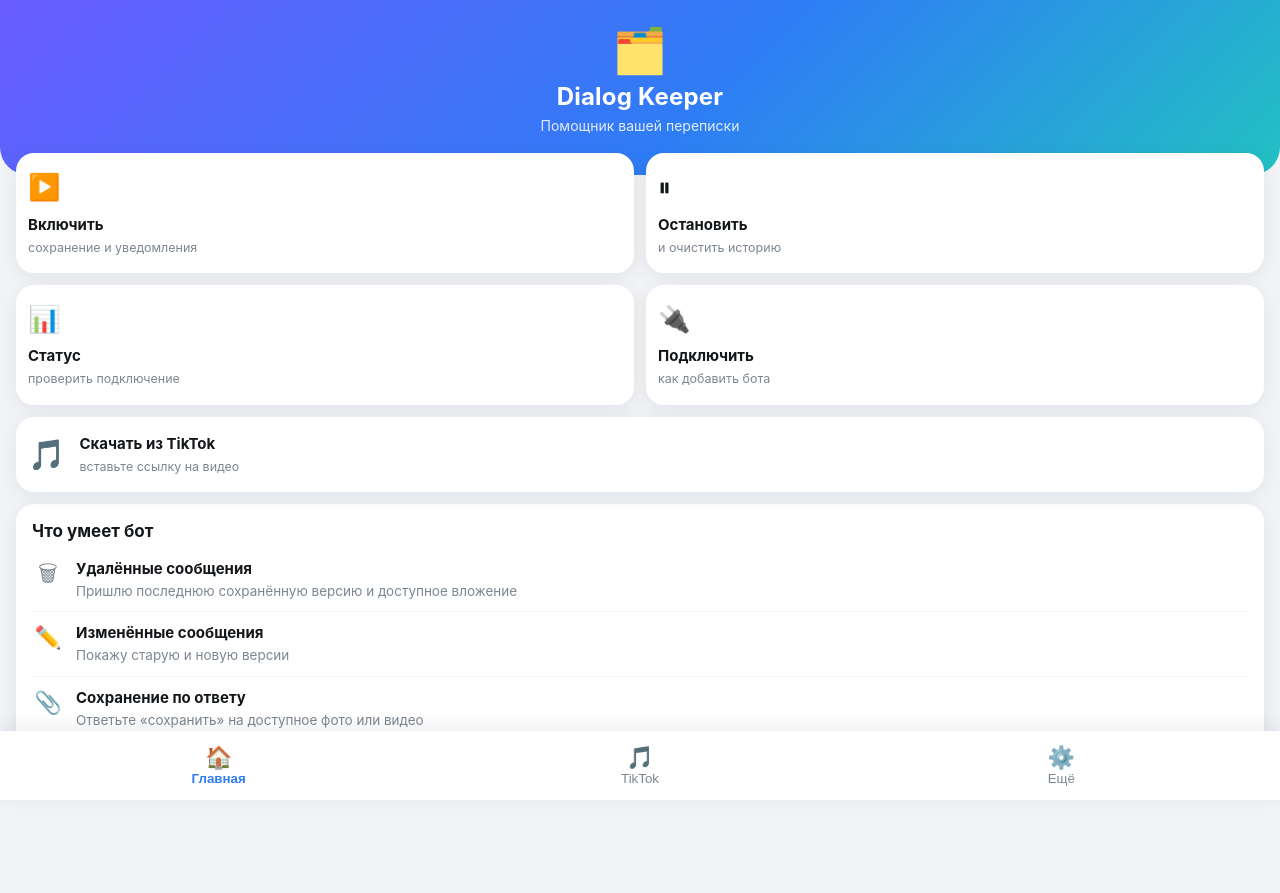
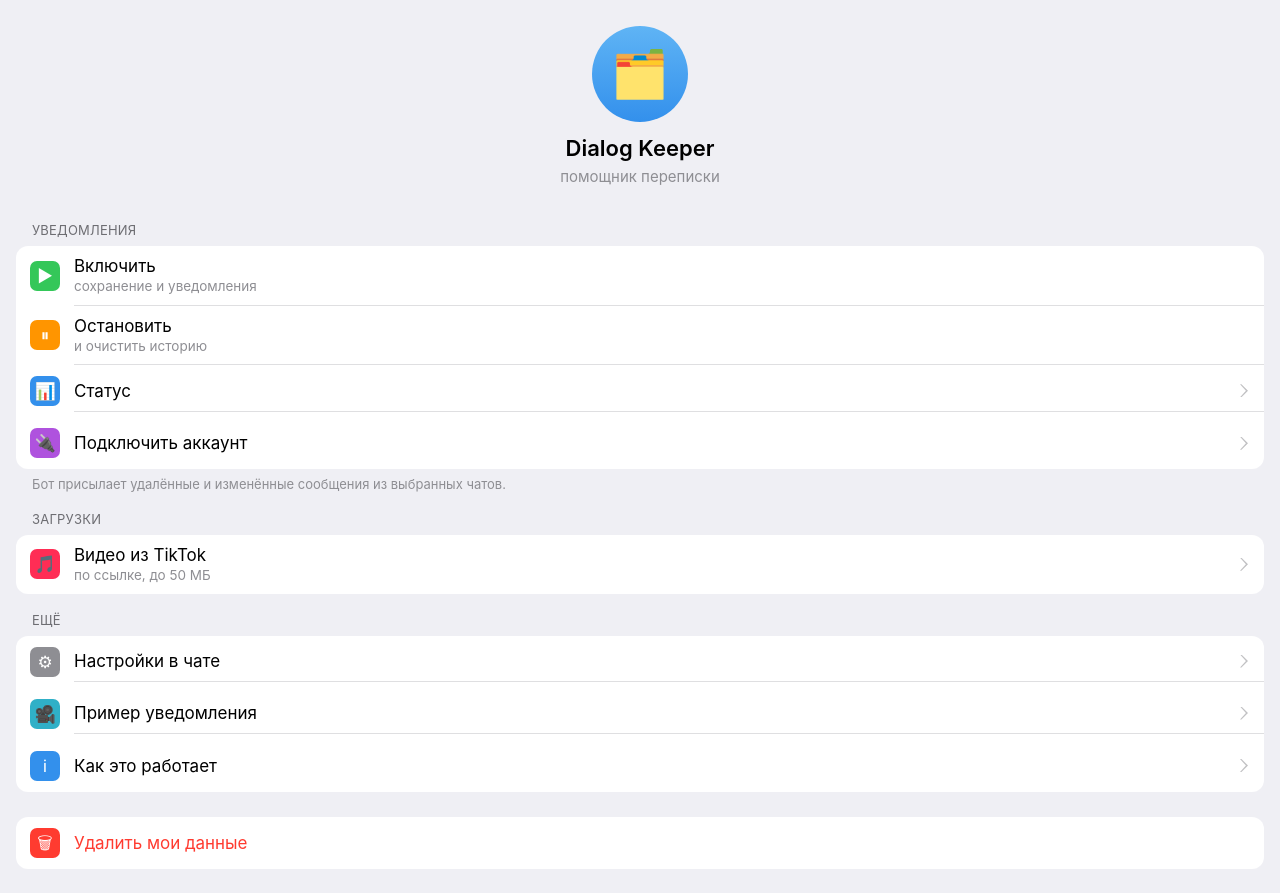
Before and after one commit to BooGeyMAH/dialog-keeper-app, a plain HTML site: page index.html in a window 1280 px wide. Before the commit the page ends 852 px from the top, so only its background shows below. Drawn offline with Linux system fonts and the light colour scheme.

Commit message:
Telegram-style design

```diff
--- a/index.html
+++ b/index.html
@@ -6,142 +6,156 @@
 <title>Dialog Keeper</title>
 <script src="https://telegram.org/js/telegram-web-app.js"></script>
 <style>
+  /* Цвета берутся из темы Telegram; значения по умолчанию — светлая тема iOS. */
   :root {
-    --bg: var(--tg-theme-bg-color, #ffffff);
-    --bg2: var(--tg-theme-secondary-bg-color, #f1f3f6);
-    --text: var(--tg-theme-text-color, #14171a);
-    --hint: var(--tg-theme-hint-color, #7d8791);
-    --accent: var(--tg-theme-button-color, #2f7cf6);
+    --bg: var(--tg-theme-secondary-bg-color, #efeff4);
+    --section: var(--tg-theme-section-bg-color, #ffffff);
+    --text: var(--tg-theme-text-color, #000000);
+    --hint: var(--tg-theme-hint-color, #8e8e93);
+    --subtitle: var(--tg-theme-subtitle-text-color, var(--tg-theme-hint-color, #8e8e93));
+    --link: var(--tg-theme-link-color, #007aff);
+    --accent: var(--tg-theme-button-color, #3390ec);
     --accent-text: var(--tg-theme-button-text-color, #ffffff);
-    --radius: 18px;
-    --ok: #2bb673; --bad: #e5484d;
+    --header: var(--tg-theme-section-header-text-color, #6d6d72);
+    --danger: var(--tg-theme-destructive-text-color, #ff3b30);
+    --sep: color-mix(in srgb, var(--hint) 28%, transparent);
   }
   * { box-sizing: border-box; -webkit-tap-highlight-color: transparent; }
-  html, body { margin: 0; background: var(--bg2); color: var(--text);
-    font: 16px/1.4 -apple-system, "Segoe UI", Roboto, sans-serif; }
-  body { padding-bottom: calc(84px + env(safe-area-inset-bottom)); min-height: 100vh; }
-  .hero { padding: 28px 20px 40px; color: #fff; text-align: center;
-    background: linear-gradient(135deg, #6a5cff 0%, #2f7cf6 55%, #22c1c3 100%);
-    border-radius: 0 0 28px 28px; }
-  .hero .logo { font-size: 44px; line-height: 1; }
-  .hero h1 { margin: 8px 0 2px; font-size: 24px; letter-spacing: .2px; }
-  .hero p { margin: 0; opacity: .85; font-size: 14px; }
-  main { padding: 0 16px; margin-top: -22px; }
-  section { display: none; animation: fade .25s ease; }
-  section.active { display: block; }
-  @keyframes fade { from { opacity: 0; transform: translateY(6px); } to { opacity: 1; transform: none; } }
-  .card { background: var(--bg); border-radius: var(--radius); padding: 16px;
-    margin-bottom: 12px; box-shadow: 0 4px 18px rgba(20,30,60,.07); }
-  .card h2 { margin: 0 0 4px; font-size: 17px; }
-  .card p { margin: 0; color: var(--hint); font-size: 14px; }
-  .grid { display: grid; grid-template-columns: 1fr 1fr; gap: 12px; margin-bottom: 12px; }
-  .tile { background: var(--bg); border: 0; border-radius: var(--radius); padding: 16px 12px;
-    text-align: left; color: var(--text); font: inherit; cursor: pointer;
-    box-shadow: 0 4px 18px rgba(20,30,60,.07); transition: transform .12s; }
-  .tile:active { transform: scale(.96); }
-  .tile .ico { font-size: 26px; display: block; margin-bottom: 8px; }
-  .tile b { display: block; font-size: 15px; }
-  .tile small { color: var(--hint); font-size: 12.5px; }
-  .tile.wide { grid-column: span 2; display: flex; align-items: center; gap: 14px; }
-  .tile.wide .ico { margin: 0; font-size: 30px; }
-  .feature { display: flex; gap: 12px; align-items: flex-start; padding: 10px 0; }
-  .feature + .feature { border-top: 1px solid var(--bg2); }
-  .feature .ico { font-size: 22px; width: 32px; text-align: center; }
-  .feature b { display: block; font-size: 15px; }
-  .feature span { color: var(--hint); font-size: 13.5px; }
-  input[type=text] { width: 100%; border: 2px solid transparent; background: var(--bg2);
-    color: var(--text); border-radius: 14px; padding: 14px; font: inherit; outline: none; }
-  input[type=text]:focus { border-color: var(--accent); }
-  .btn { width: 100%; border: 0; border-radius: 14px; padding: 14px; margin-top: 10px;
-    background: var(--accent); color: var(--accent-text); font: 600 16px inherit; cursor: pointer;
-    transition: transform .12s, opacity .2s; }
-  .btn:active { transform: scale(.98); }
-  .btn.ghost { background: var(--bg2); color: var(--text); }
-  .btn.danger { background: transparent; color: var(--bad); border: 1px solid var(--bad); }
-  .btn:disabled { opacity: .45; }
-  .err { color: var(--bad); font-size: 13px; margin-top: 8px; min-height: 18px; }
-  nav { position: fixed; left: 0; right: 0; bottom: 0; display: flex; background: var(--bg);
-    padding: 8px 8px calc(8px + env(safe-area-inset-bottom)); box-shadow: 0 -4px 18px rgba(20,30,60,.08); }
-  nav button { flex: 1; border: 0; background: none; color: var(--hint); font: 12px inherit;
-    padding: 6px 0; border-radius: 12px; cursor: pointer; }
-  nav button .ico { display: block; font-size: 22px; }
-  nav button.active { color: var(--accent); font-weight: 600; }
+  html, body { margin: 0; background: var(--bg); color: var(--text);
+    font: 17px/1.3 -apple-system, BlinkMacSystemFont, "SF Pro Text", "Segoe UI", Roboto, sans-serif; }
+  body { padding: 0 0 calc(24px + env(safe-area-inset-bottom)); min-height: 100vh; }
+  .page { display: none; animation: slide .22s ease; }
+  .page.active { display: block; }
+  @keyframes slide { from { opacity: 0; transform: translateX(14px); } to { opacity: 1; transform: none; } }
+
+  .profile { text-align: center; padding: 26px 20px 18px; }
+  .avatar { width: 96px; height: 96px; margin: 0 auto 12px; border-radius: 50%; display: grid;
+    place-items: center; font-size: 46px; color: #fff;
+    background: linear-gradient(180deg, #5fb4f5 0%, #3390ec 100%); }
+  .profile h1 { margin: 0; font-size: 22px; font-weight: 600; }
+  .profile p { margin: 4px 0 0; color: var(--subtitle); font-size: 15px; }
+
+  .header { padding: 18px 32px 7px; font-size: 13px; text-transform: uppercase;
+    letter-spacing: .2px; color: var(--header); }
+  .footer { padding: 7px 32px 0; font-size: 13px; color: var(--hint); }
+  .group { margin: 0 16px; background: var(--section); border-radius: 12px; overflow: hidden; }
+  .cell { display: flex; align-items: center; gap: 14px; width: 100%; padding: 0 0 0 14px; min-height: 52px;
+    border: 0; background: none; color: var(--text); font: inherit; text-align: left; cursor: pointer; }
+  .cell:active { background: color-mix(in srgb, var(--hint) 18%, transparent); }
+  .cell .ico { flex: none; width: 30px; height: 30px; border-radius: 7px; display: grid;
+    place-items: center; font-size: 17px; color: #fff; }
+  .cell .body { position: relative; flex: 1; min-width: 0; padding: 9px 36px 9px 0; border-bottom: 1px solid var(--sep); }
+  .cell:last-child .body { border-bottom: 0; }
+  .cell .title { display: block; }
+  .cell .sub { display: block; color: var(--subtitle); font-size: 13.5px; margin-top: 1px; }
+  .cell .chev { position: absolute; right: 16px; top: 50%; margin-top: -6.5px; width: 8px; height: 13px;
+    background: var(--hint); opacity: .55;
+    clip-path: polygon(0 0, 18% 0, 100% 50%, 18% 100%, 0 100%, 74% 50%); }
+  .cell.danger .title { color: var(--danger); }
+  .c-blue { background: #3390ec; } .c-green { background: #34c759; } .c-orange { background: #ff9500; }
+  .c-red { background: #ff3b30; } .c-purple { background: #af52de; } .c-teal { background: #30b0c7; }
+  .c-pink { background: #ff2d55; } .c-gray { background: #8e8e93; }
+
+  .field { padding: 12px 16px; }
+  .field input { width: 100%; border: 0; outline: 0; background: transparent; color: var(--text);
+    font: inherit; padding: 4px 0; }
+  .field input::placeholder { color: var(--hint); }
+  .err { color: var(--danger); font-size: 13px; padding: 7px 32px 0; min-height: 22px; }
+  .btn { display: block; width: calc(100% - 32px); margin: 18px 16px 0; border: 0; border-radius: 12px;
+    padding: 14px; background: var(--accent); color: var(--accent-text); font: 600 17px inherit; cursor: pointer; }
+  .btn:active { opacity: .85; }
+  .btn.hidden { display: none; }
+  .text { padding: 14px 16px; font-size: 15px; color: var(--text); }
 </style>
 </head>
 <body>
-<header class="hero">
-  <div class="logo">🗂️</div>
+
+<div id="home" class="page active">
+  <div class="profile">
+    <div class="avatar">🗂️</div>
     <h1>Dialog Keeper</h1>
-  <p>Помощник вашей переписки</p>
-</header>
+    <p>помощник переписки</p>
+  </div>
 
-<main>
-  <section id="home" class="active">
-    <div class="grid">
-      <button class="tile" data-act="on"><span class="ico">▶️</span><b>Включить</b><small>сохранение и уведомления</small></button>
-      <button class="tile" data-act="off"><span class="ico">⏸</span><b>Остановить</b><small>и очистить историю</small></button>
-      <button class="tile" data-act="status"><span class="ico">📊</span><b>Статус</b><small>проверить подключение</small></button>
-      <button class="tile" data-act="connect"><span class="ico">🔌</span><b>Подключить</b><small>как добавить бота</small></button>
-      <button class="tile wide" data-go="tiktok"><span class="ico">🎵</span><span><b>Скачать из TikTok</b><small>вставьте ссылку на видео</small></span></button>
+  <div class="header">Уведомления</div>
+  <div class="group">
+    <button class="cell" data-act="on"><span class="ico c-green">▶</span><span class="body"><span class="title">Включить</span><span class="sub">сохранение и уведомления</span></span></button>
+    <button class="cell" data-act="off"><span class="ico c-orange">⏸</span><span class="body"><span class="title">Остановить</span><span class="sub">и очистить историю</span></span></button>
+    <button class="cell" data-act="status"><span class="ico c-blue">📊</span><span class="body"><span class="title">Статус</span><i class="chev"></i></span></button>
+    <button class="cell" data-act="connect"><span class="ico c-purple">🔌</span><span class="body"><span class="title">Подключить аккаунт</span><i class="chev"></i></span></button>
   </div>
-    <div class="card">
-      <h2>Что умеет бот</h2>
-      <div class="feature"><span class="ico">🗑</span><div><b>Удалённые сообщения</b><span>Пришлю последнюю сохранённую версию и доступное вложение</span></div></div>
-      <div class="feature"><span class="ico">✏️</span><div><b>Изменённые сообщения</b><span>Покажу старую и новую версии</span></div></div>
-      <div class="feature"><span class="ico">📎</span><div><b>Сохранение по ответу</b><span>Ответьте «сохранить» на доступное фото или видео</span></div></div>
+  <div class="footer">Бот присылает удалённые и изменённые сообщения из выбранных чатов.</div>
+
+  <div class="header">Загрузки</div>
+  <div class="group">
+    <button class="cell" data-go="tiktok"><span class="ico c-pink">🎵</span><span class="body"><span class="title">Видео из TikTok</span><span class="sub">по ссылке, до 50 МБ</span><i class="chev"></i></span></button>
   </div>
-  </section>
 
-  <section id="tiktok">
-    <div class="card">
-      <h2>🎵 Видео из TikTok</h2>
-      <p>Вставьте ссылку — бот пришлёт видеофайл в чат (до 50 МБ).</p>
-      <div style="height:12px"></div>
-      <input id="url" type="text" inputmode="url" autocomplete="off" placeholder="https://vm.tiktok.com/…">
+  <div class="header">Ещё</div>
+  <div class="group">
+    <button class="cell" data-act="settings"><span class="ico c-gray">⚙</span><span class="body"><span class="title">Настройки в чате</span><i class="chev"></i></span></button>
+    <button class="cell" data-act="demo"><span class="ico c-teal">🎥</span><span class="body"><span class="title">Пример уведомления</span><i class="chev"></i></span></button>
+    <button class="cell" data-go="about"><span class="ico c-blue">ℹ</span><span class="body"><span class="title">Как это работает</span><i class="chev"></i></span></button>
+  </div>
+
+  <div class="header"></div>
+  <div class="group">
+    <button class="cell danger" data-act="wipe"><span class="ico c-red">🗑</span><span class="body"><span class="title">Удалить мои данные</span></span></button>
+  </div>
+</div>
+
+<div id="tiktok" class="page">
+  <div class="header">Ссылка на видео</div>
+  <div class="group"><div class="field"><input id="url" type="text" inputmode="url" autocomplete="off" placeholder="https://vm.tiktok.com/…"></div></div>
   <div class="err" id="err"></div>
-      <button class="btn" id="send">Скачать</button>
-      <button class="btn ghost" id="paste">Вставить из буфера</button>
+  <div class="group">
+    <button class="cell" id="paste"><span class="ico c-blue">📋</span><span class="body"><span class="title">Вставить из буфера</span></span></button>
   </div>
-    <div class="card"><p>Скачивайте видео только для личного использования и с уважением к правам автора. Приложение закроется после отправки — видео придёт в чат с ботом.</p></div>
-  </section>
+  <button class="btn hidden" id="send">Скачать</button>
+  <div class="footer">Видео придёт файлом в чат с ботом. Размер до 50 МБ. Скачивайте для личного использования и с уважением к правам автора.</div>
+</div>
 
-  <section id="more">
-    <div class="card">
-      <h2>Данные и конфиденциальность</h2>
-      <p>Бот хранит текст и идентификаторы файлов только в выбранных чатах и только пока запущен. Срок хранения по умолчанию — 7 дней. Telegram не сообщает, кто именно удалил сообщение.</p>
+<div id="about" class="page">
+  <div class="header">Что умеет бот</div>
+  <div class="group">
+    <div class="text">🗑 При удалении сообщения пришлёт последнюю сохранённую версию и доступное вложение.</div>
   </div>
-    <div class="card">
-      <button class="btn ghost" style="margin:0 0 10px" data-act="settings">⚙️ Настройки в чате</button>
-      <button class="btn ghost" style="margin:0 0 10px" data-act="help">ℹ️ Как это работает</button>
-      <button class="btn ghost" style="margin:0 0 10px" data-act="demo">🎥 Пример уведомления</button>
-      <button class="btn danger" style="margin:0" data-act="wipe">🧹 Удалить мои данные</button>
+  <div class="group" style="margin-top:12px"><div class="text">✏️ При изменении сообщения покажет старую и новую версии.</div></div>
+  <div class="group" style="margin-top:12px"><div class="text">📎 Ответьте «сохранить» на доступное фото или видео, и бот пришлёт копию вам.</div></div>
+  <div class="header">Данные</div>
+  <div class="group"><div class="text">Текст и идентификаторы файлов хранятся 7 дней и только из выбранных чатов, пока бот запущен. Telegram не сообщает, кто именно удалил сообщение.</div></div>
 </div>
-  </section>
-</main>
-
-<nav>
-  <button class="active" data-go="home"><span class="ico">🏠</span>Главная</button>
-  <button data-go="tiktok"><span class="ico">🎵</span>TikTok</button>
-  <button data-go="more"><span class="ico">⚙️</span>Ещё</button>
-</nav>
 
 <script>
 (function () {
   var tg = window.Telegram && Telegram.WebApp;
+  var inTelegram = !!(tg && tg.initData);
   if (tg) { tg.ready(); tg.expand(); }
 
-  // Допустимые действия совпадают со списком в bot.py (WEBAPP_ACTIONS).
+  // Допустимые действия совпадают со списком WEBAPP_ACTIONS в bot.py.
   function send(payload) {
     if (tg && tg.HapticFeedback) tg.HapticFeedback.impactOccurred('light');
     var data = JSON.stringify(payload);
-    if (tg && tg.sendData) tg.sendData(data);   // закрывает приложение, бот получает данные
-    else alert('Предпросмотр: ' + data);
+    if (inTelegram) tg.sendData(data);        // приложение закроется, бот получит данные
+    else window.__preview = data;             // вне Telegram — только предпросмотр
   }
 
+  var current = 'home';
   function go(id) {
-    document.querySelectorAll('section').forEach(function (s) { s.classList.toggle('active', s.id === id); });
-    document.querySelectorAll('nav button').forEach(function (b) { b.classList.toggle('active', b.dataset.go === id); });
+    current = id;
+    document.querySelectorAll('.page').forEach(function (p) { p.classList.toggle('active', p.id === id); });
     window.scrollTo(0, 0);
+    if (inTelegram) {
+      if (id === 'home') tg.BackButton.hide(); else tg.BackButton.show();
+      if (id === 'tiktok') { tg.MainButton.setText('Скачать'); tg.MainButton.show(); }
+      else tg.MainButton.hide();
+    } else {
+      document.getElementById('send').classList.toggle('hidden', id !== 'tiktok');
+    }
+  }
+  if (inTelegram) {
+    tg.BackButton.onClick(function () { go('home'); });
+    tg.MainButton.onClick(submit);
   }
 
   document.addEventListener('click', function (e) {
@@ -154,21 +168,21 @@
   var input = document.getElementById('url'), err = document.getElementById('err');
   function isTikTok(v) {
     try {
-      var u = new URL(v.trim());
-      var h = u.hostname.toLowerCase();
+      var u = new URL(v.trim()), h = u.hostname.toLowerCase();
       return /^https?:$/.test(u.protocol) && (h === 'tiktok.com' || h.endsWith('.tiktok.com'));
     } catch (_) { return false; }
   }
-  document.getElementById('send').addEventListener('click', function () {
+  function submit() {
     var v = input.value.trim();
     if (!isTikTok(v)) { err.textContent = 'Нужна ссылка на tiktok.com или vm.tiktok.com'; return; }
     err.textContent = '';
     send({ a: 'tiktok', url: v });
-  });
+  }
+  document.getElementById('send').addEventListener('click', submit);
   document.getElementById('paste').addEventListener('click', function () {
     if (navigator.clipboard && navigator.clipboard.readText) {
-      navigator.clipboard.readText().then(function (t) { input.value = t; err.textContent = ''; },
-        function () { err.textContent = 'Нет доступа к буферу — вставьте вручную'; });
+      navigator.clipboard.readText().then(function (t) { input.value = t.trim(); err.textContent = ''; },
+        function () { err.textContent = 'Нет доступа к буферу — вставьте ссылку вручную'; });
     } else err.textContent = 'Вставьте ссылку вручную';
   });
 })();
```
Lines whose indentation alone changed are shown as unchanged.
